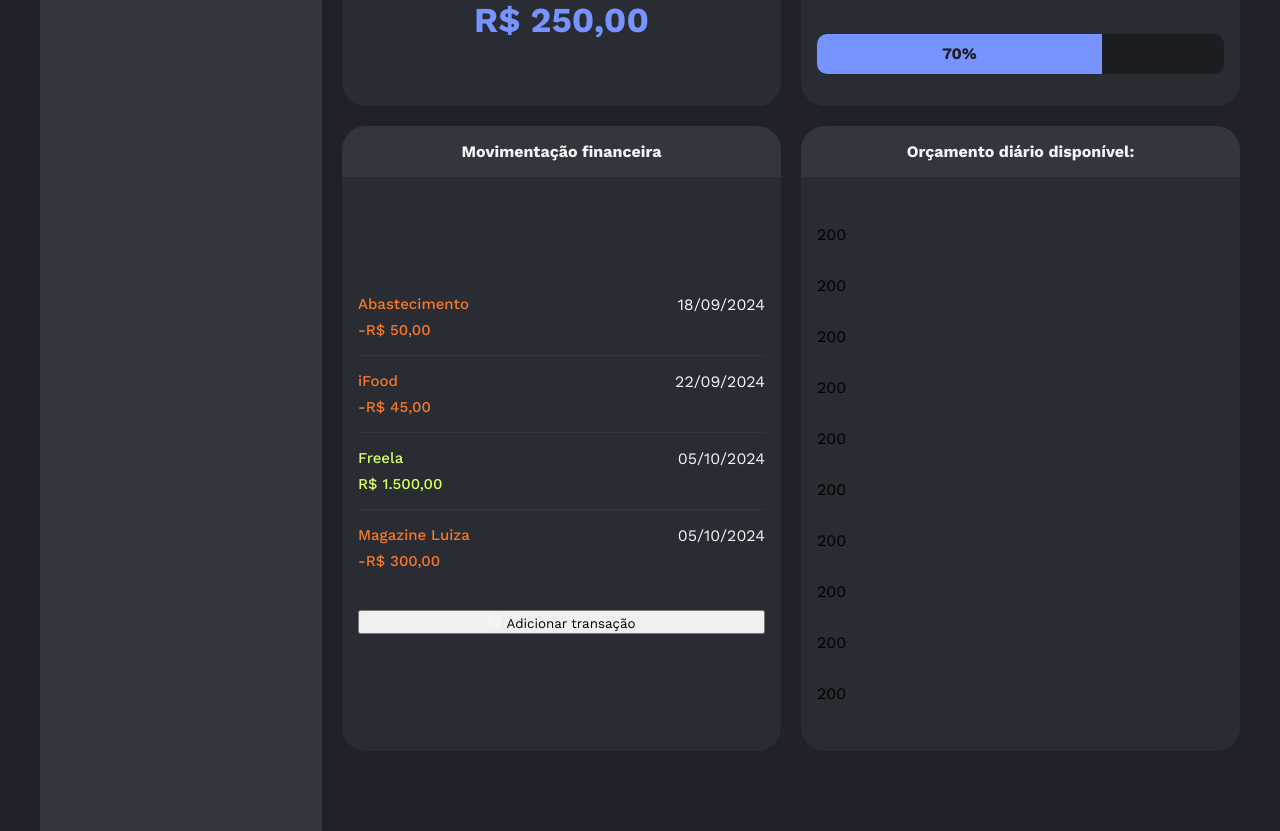
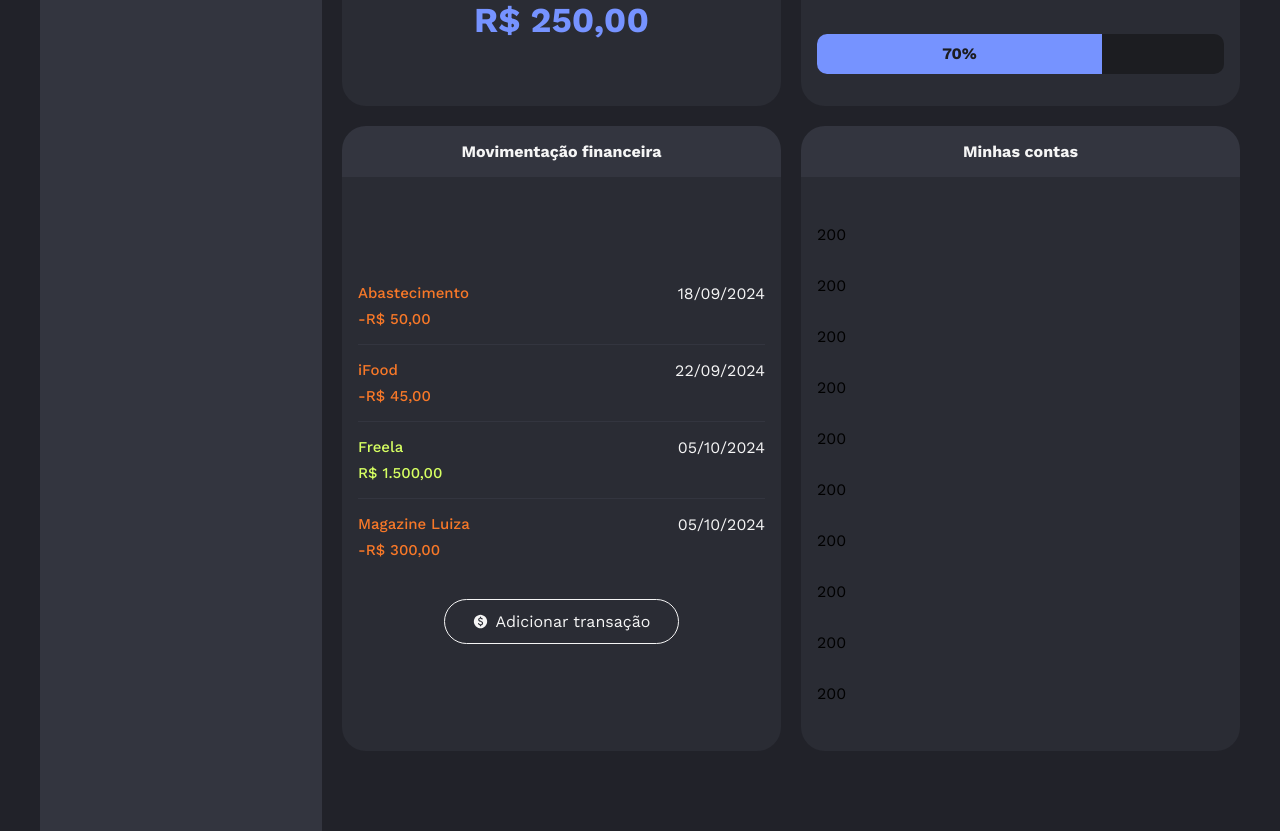
Before and after one commit to rodrigobispo/poupapp-cssmodules, a React (Vite) app: page / in a window 1280 px wide. Shown: the part 340-1171 px from the top of the page. Built offline with nearby package versions, Linux system fonts and the light colour scheme.

Commit message:
style: estilizacao de botao.

```diff
--- a/src/App.jsx
+++ b/src/App.jsx
@@ -52,7 +52,7 @@
             </Card>
             <Card>
               <Card.Header>
-                Orçamento diário disponível:
+                Minhas contas
               </Card.Header>
               <Card.Body>
                 <p>200</p>
--- /dev/null
+++ b/src/components/Button/button.module.css
@@ -0,0 +1,21 @@
+.btn {
+    padding: 12px 28px;
+    background-color: transparent;
+    color: var(--neutral-text);
+    border-radius: 24px;
+    border: solid 1px var(--neutral-text);
+    line-height: 120%;
+    font-size: 16px;
+    font-weight: 400;
+    gap: 8px;
+    width: fit-content;
+    margin: 0 auto;
+    cursor: pointer;
+    display: flex;
+    align-items: center;
+    justify-content: center;
+}
+
+.btn:hover {
+    opacity: 0.6;
+}
--- a/src/components/Button/index.jsx
+++ b/src/components/Button/index.jsx
@@ -1,8 +1,9 @@
+import styles from './button.module.css'
 
 export const Button = ({ children, ...props }) => {
 
   return (
-    <button {...props}>
+    <button {...props} className={styles.btn}>
       {children}
     </button>
   )
```
